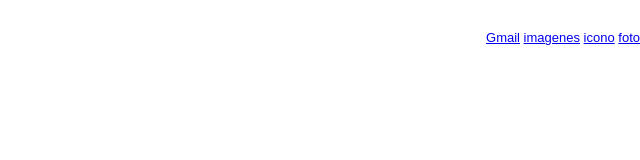
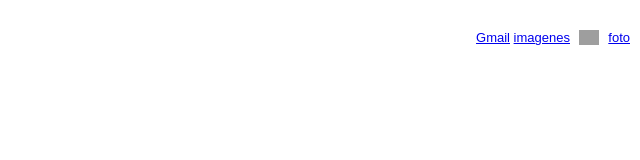
Before and after one commit to camila-1237/proyectoClon, a plain HTML site: page index.html in a window 1280 px wide. Shown: the full height of the page, 640-1280 px from the left. Drawn offline with Linux system fonts and the light colour scheme; grey boxes are pictures that could not be loaded.

Commit message:
25/10/2022

```diff
--- a/Css/Styles.css
+++ b/Css/Styles.css
@@ -1,5 +1,5 @@
 body{
-    margin: 0px;
+    margin: 10px;
     padding: 0px;
     font-size: 13px;
     font-family: Arial, Helvetica, sans-serif;
@@ -19,3 +19,15 @@ nav{
     height:auto;
 
 }
+.menu-icon{
+    text-shadow: transparent;
+    color: transparent;
+    text-decoration: none;
+    background-image: url(https://static.thenounproject.com/png/756729-200.png);
+    background-repeat: no-repeat;
+    background-position: center;
+    background-size: contain;
+  font-weight: 25px;
+   height: 25px;
+
+}
--- a/index.html
+++ b/index.html
@@ -17,11 +17,18 @@
             <ul class="camila">
                 <li><a href="#">Gmail</a></li>
                 <li><a href="#">imagenes</a></li>
-                <li><a href="#">icono</a></li>
+                <li class="menu-icon"><a  href="#"></a>icono</li>
                 <li><a href="#">foto</a></li>
             </ul>
         </nav>
     </header>
+    <main>
+        <h1></h1>
+    </main>
+    <footer>
+        <h1></h1>
+    </footer>
+
 
 </body>
 
```
